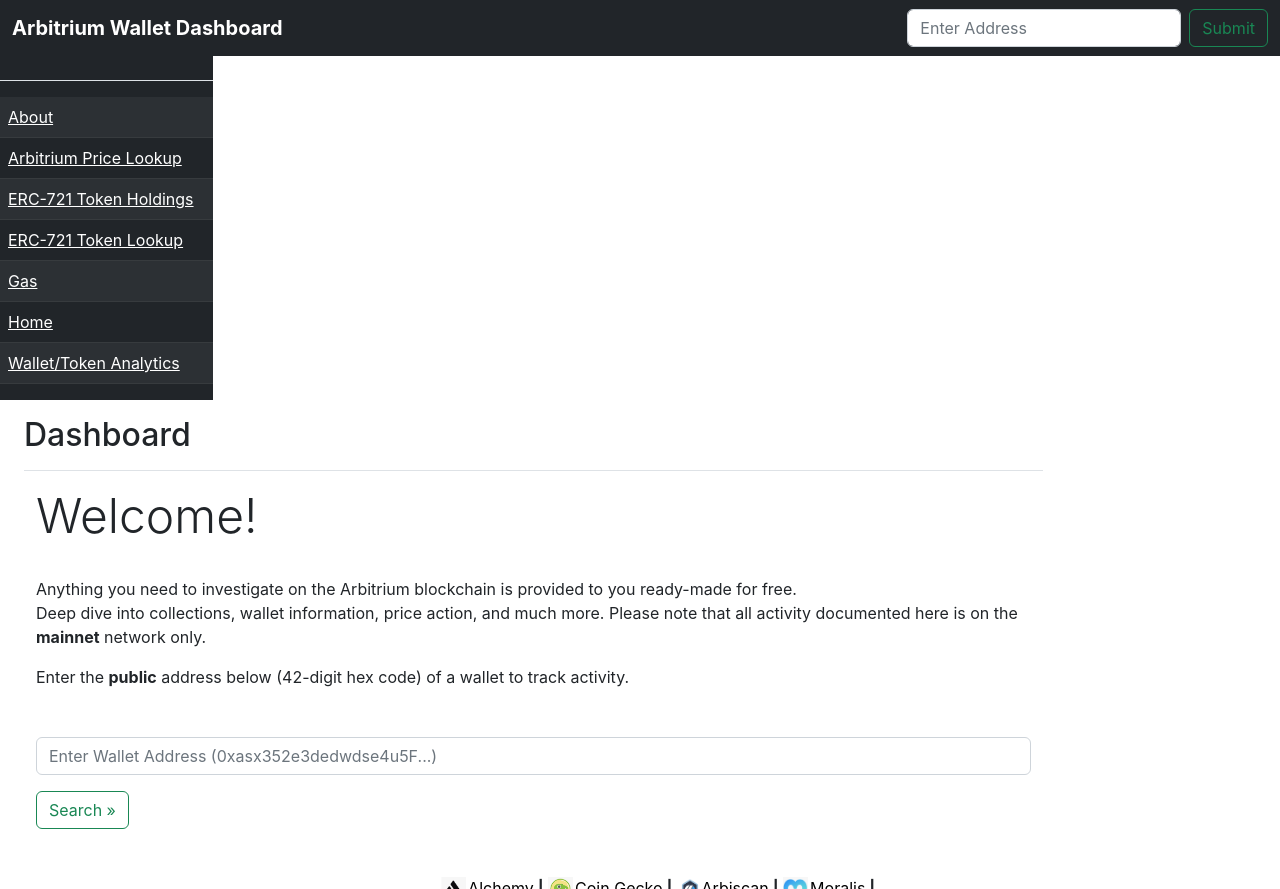
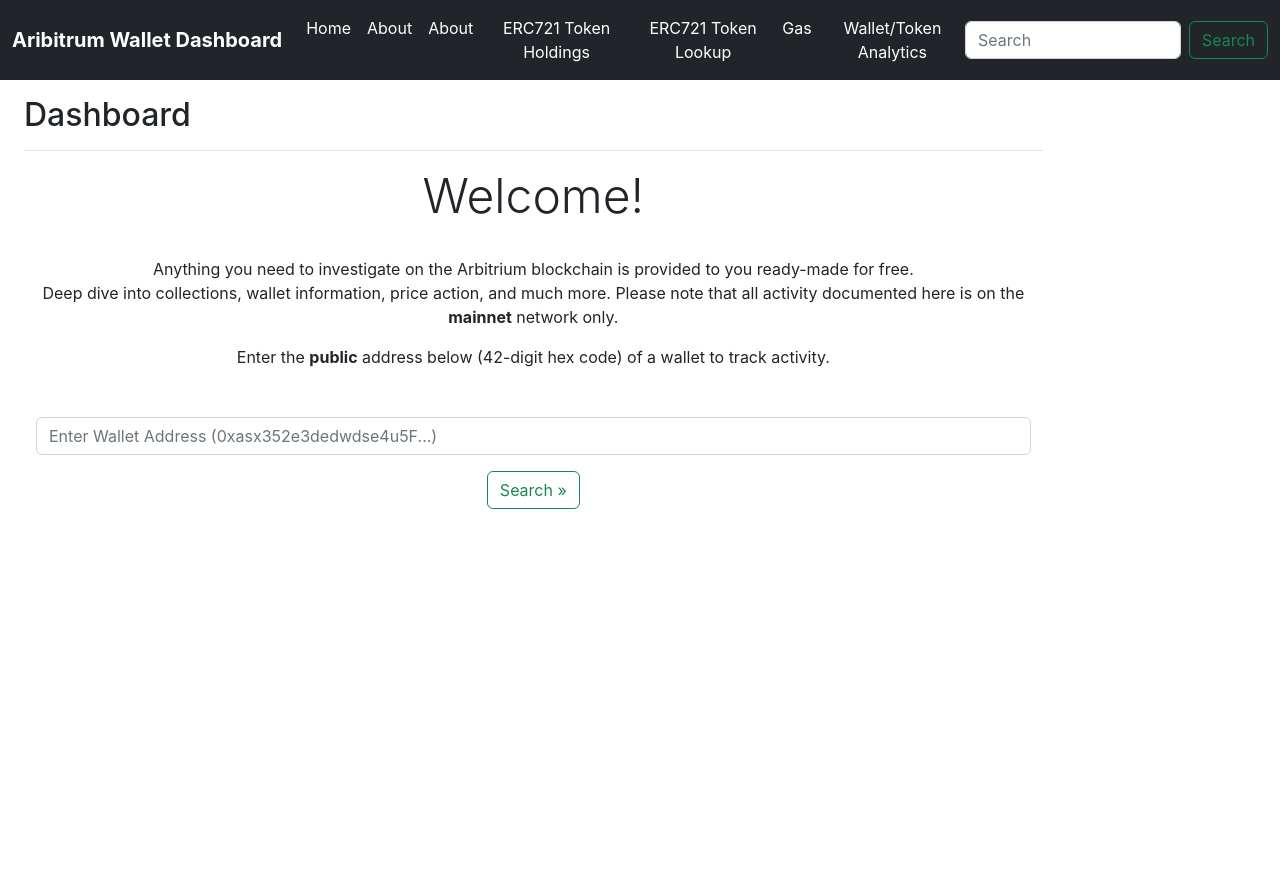
Before and after one commit to CodingAbdullah/Arbitrium-Wallet-Dashboard, a React (Create React App) app in the folder frontend/: page / in a window 1280 px wide. After the commit the page ends 800 px from the top, so only its background shows below. Built offline with nearby package versions, Linux system fonts and the light colour scheme.

Commit message:
Refactoring Navbar

```diff
--- /dev/null
+++ b/frontend/src/App.css
@@ -0,0 +1,38 @@
+.App {
+    text-align: center;
+}
+
+.App-logo {
+    height: 40vmin;
+    pointer-events: none;
+}
+
+@media (prefers-reduced-motion: no-preference) {
+    .App-logo {
+      animation: App-logo-spin infinite 20s linear;
+    }
+}
+
+.App-header {
+    background-color: #282c34;
+    min-height: 100vh;
+    display: flex;
+    flex-direction: column;
+    align-items: center;
+    justify-content: center;
+    font-size: calc(10px + 2vmin);
+    color: white;
+}
+
+.App-link {
+    color: #61dafb;
+}
+
+@keyframes App-logo-spin {
+    from {
+      transform: rotate(0deg);
+    }
+    to {
+      transform: rotate(360deg);
+    }
+}
--- a/frontend/src/App.tsx
+++ b/frontend/src/App.tsx
@@ -1,24 +1,18 @@
 import { BrowserRouter as Router, Routes, Route } from 'react-router-dom';
 import Navbar from './Components/Navbar/navbar';
-import Side from './Components/Side/side';
-import Footer from './Components/Footer/footer';
 import HomePage from './Components/HomePage/homepage';
-import { ProSidebarProvider } from 'react-pro-sidebar';
+import './App.css';
 
 const App = () => {
   return (
-    <ProSidebarProvider>
     <div className="App">
       <Navbar />
-        <Side />
       <Router>
         <Routes>
           <Route path="/" element={<HomePage />}></Route>
         </Routes>
       </Router>
-        <Footer />
     </div>
-    </ProSidebarProvider>
   );
 }
 
--- a/frontend/src/Components/HomePage/homepage.css
+++ b/frontend/src/Components/HomePage/homepage.css
@@ -13,8 +13,9 @@ div {
 .marquee-paragraph {
     z-index: -150;
 }
+
 /* Makes the animation pause on hover */
-.marquee-paragraph:hover  {
+.marquee-paragraph:hover {
     animation-play-state: paused;
 }
 
@@ -26,7 +27,7 @@ div {
 
 /* media query to enable animation for only those who want it */
 @media (prefers-reduced-motion: no-preference) {
-    .marquee-paragraph {
+    .marquee-paragraph{
         animation: marquee 20s linear infinite;
     }
 }
--- /dev/null
+++ b/frontend/src/Components/Navbar/navbar.css
@@ -0,0 +1,3 @@
+h3 {
+    z-index: 2; /* Allow for the display of header */
+}
--- a/frontend/src/Components/Navbar/navbar.tsx
+++ b/frontend/src/Components/Navbar/navbar.tsx
@@ -1,15 +1,44 @@
 // Adding Navbar
+
 const Navbar = () => {
     return (
-        <nav className="navbar navbar-light bg-dark">
-            <div className="container-fluid">
-                <a style={{ color: 'white' }} href="/" className="navbar-brand"><b>Arbitrium Wallet Dashboard</b></a>
-                <form className="d-flex">
-                    <input className="form-control me-2" type="search" placeholder="Enter Address" aria-label="Search" />
-                    <button className="btn btn-outline-success" type="submit">Submit</button>
-                </form>
-            </div>
-        </nav>
+            <nav className="navbar navbar-expand-lg navbar-light bg-dark">
+                <div className="container-fluid">
+                    <a className="navbar-brand" href="/" style={{ color: 'white', fontWeight: 'bold' }}>Aribitrum Wallet Dashboard</a>
+                    <button style={{ backgroundColor: 'white' }} className="navbar-toggler" type="button" data-bs-toggle="collapse" data-bs-target="#navbarTogglerDemo02" aria-controls="navbarTogglerDemo02" aria-expanded="false" aria-label="Toggle navigation">
+                        <span style={{ color: 'white' }} className="navbar-toggler-icon"></span>
+                    </button>
+                    <div className="collapse navbar-collapse" id="navbarTogglerDemo02">
+                        <ul className="navbar-nav me-auto mb-2 mb-lg-0">
+                            <li className="nav-item">
+                                <a className="nav-link active" style={{ color: 'white' }} aria-current="page" href="/">Home</a>
+                            </li>
+                            <li className="nav-item">
+                                <a className="nav-link" style={{ color: 'white' }} href="/about">About</a>
+                            </li>
+                            <li className="nav-item">
+                                <a className="nav-link" style={{ color: 'white' }} href="/arbitrium-price-lookup">About</a>
+                            </li>
+                            <li className="nav-item">
+                                <a className="nav-link" style={{ color: 'white' }} href="/erc721-token-holdings">ERC721 Token Holdings</a>
+                            </li>
+                            <li className="nav-item">
+                                <a className="nav-link" style={{ color: 'white' }} href="/erc721-token-lookup">ERC721 Token Lookup</a>
+                            </li>
+                            <li className="nav-item">
+                                <a className="nav-link" style={{ color: 'white' }} href="/gas">Gas</a>
+                            </li>
+                            <li className="nav-item">
+                                <a className="nav-link" style={{ color: 'white' }} href="/wallet-token-analytics">Wallet/Token Analytics</a>
+                            </li>
+                        </ul>
+                        <form className="d-flex">
+                            <input className="form-control me-2" type="search" placeholder="Search" aria-label="Search" />
+                            <button className="btn btn-outline-success" type="submit">Search</button>
+                        </form>
+                    </div>
+                </div>
+            </nav>
     )
 }
 
--- a/frontend/src/Components/Side/side.tsx
+++ /dev/null
@@ -1,39 +0,0 @@
-// Adding Sidebar
-const Sidebar = () => {
-
-    // Add the child component, SideBarMetricsSection and keep the main Sidebar component lean
-    return (
-        <nav id="sidebarMenu" className="col-md-3 col-lg-2 d-md-block bg-dark sidebar collapse">
-            <div className="d-flex justify-content-between flex-wrap flex-md-nowrap align-items-center pt-3 pb-2 mb-3 border-bottom" />
-            <div className="sidebar-sticky">
-                <table className="table table-striped table-dark">
-                    <tbody>
-                        <tr>
-                            <td><a style={{color: 'white'}} href="/about">About</a></td>
-                        </tr>
-                        <tr>
-                            <td><a style={{color: 'white'}} href="/arbitrium-price-lookup">Arbitrium Price Lookup</a></td>
-                        </tr>
-                        <tr>
-                            <td><a style={{color: 'white'}} href="/erc721-token-holdings">ERC-721 Token Holdings</a></td>
-                        </tr>
-                        <tr>
-                            <td><a style={{color: 'white'}} href="/erc721-token-lookup">ERC-721 Token Lookup</a></td>
-                        </tr>
-                        <tr>
-                            <td><a style={{color: 'white'}} href="/gas">Gas</a></td>
-                        </tr>
-                        <tr>
-                            <td><a style={{color: 'white'}} href="/home">Home</a></td>
-                        </tr>
-                        <tr>
-                            <td><a style={{color: 'white'}} href="/wallet-token-analytics">Wallet/Token Analytics</a></td>
-                        </tr>
-                    </tbody>
-                </table>
-            </div>
-        </nav>
-    );
-}
-
-export default Sidebar;
```
Also changed, not shown: frontend/src/Components/SidebarSection/sidebarsection.tsx (deleted, +0 -12 lines). Lines whose indentation alone changed are shown as unchanged.
